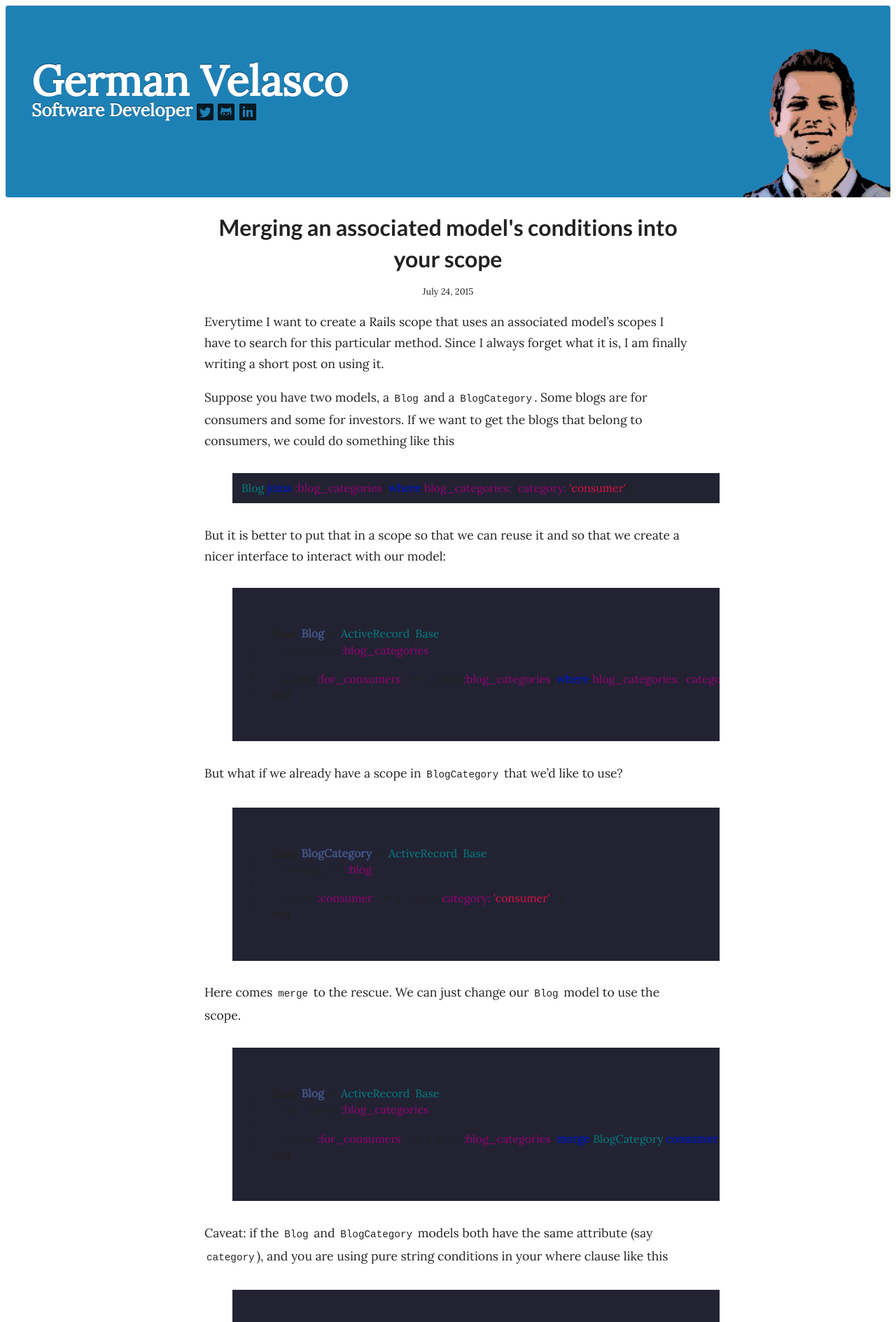
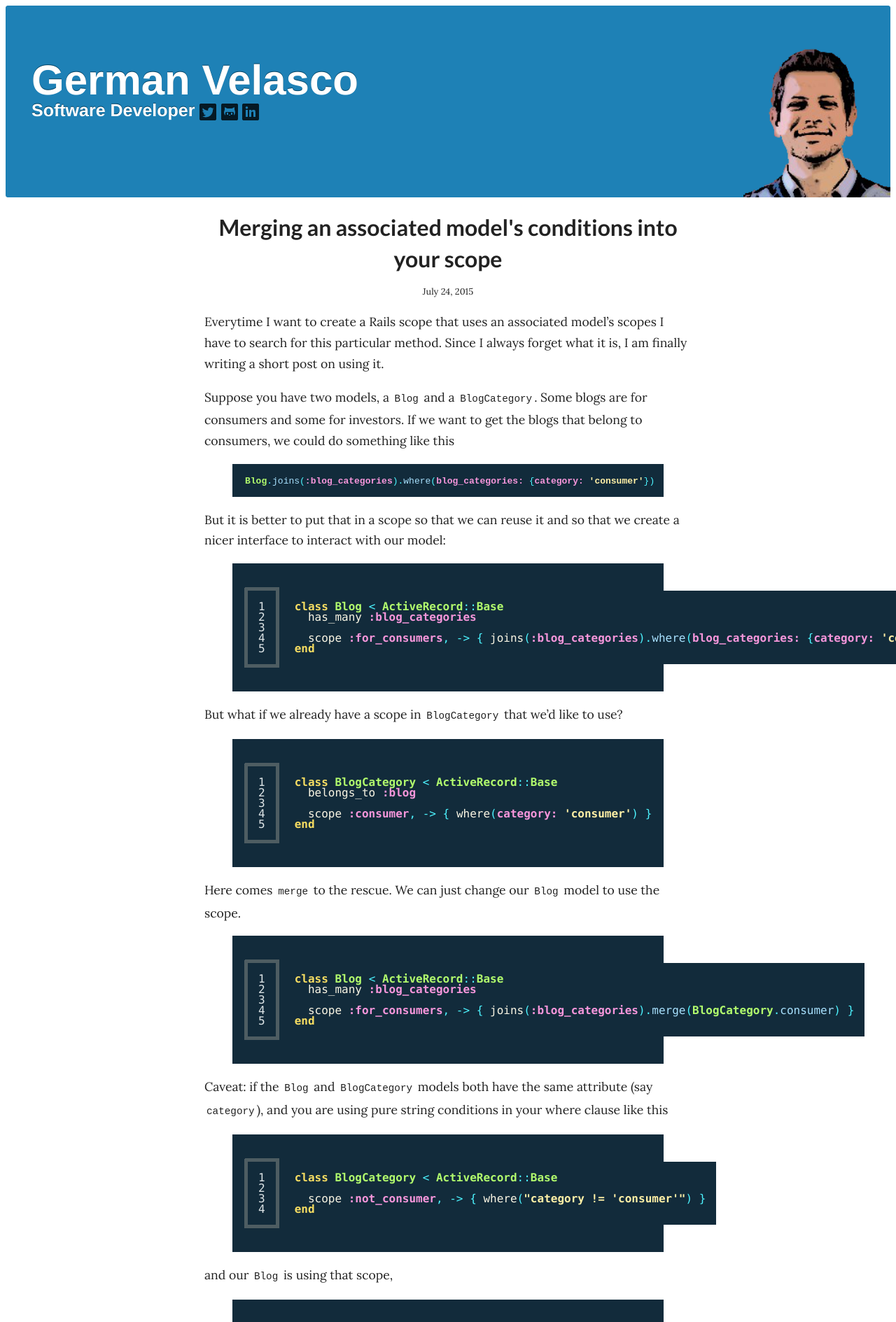
Before and after one commit to germsvel/germsvel.github.io, a Jekyll site: the page built from _posts/2015-07-24-active-record-merge.md, in a window 1280 px wide. Shown: the top 1889 px of the page at 70% size. Built offline with Jekyll 4.4.1, drawn with Linux system fonts in a browser that asks for light colours.

Commit message:
Add new syntax highlighting

```diff
--- a/_sass/base.scss
+++ b/_sass/base.scss
@@ -21,6 +21,7 @@
 }
 
 body {
+  font-family: 'Lora', 'serif';
   font-size: 1em;
   line-height: 1.4;
 }
@@ -107,12 +108,13 @@
 }
 
 p, li, ul, ol, span, div {
-  font-family: 'Lora', 'serif';
 }
 
 pre {
-  background-color: #223;
-  padding: 10px;
+  background-color: #122b3b;
+  font-family: 'Ubuntu Mono', 'Monaco', monospace;
+  padding: 15px;
+  line-height: 15px;
 }
 
 code {
--- a/_sass/modules.scss
+++ b/_sass/modules.scss
@@ -17,12 +17,6 @@
   font-size: 60px;
   line-height: 1;
   color: #fff;
-}
-
-.highlight {
-  display: block;
-  overflow-x: auto;
-  width: 100%;
 }
 
 .introduction {
--- a/css/syntax.css
+++ b/css/syntax.css
@@ -1,60 +1,170 @@
-.highlight  { background: #ffffff; }
-.highlight .c { color: #999988; font-style: italic } /* Comment */
-.highlight .err { color: #a61717; background-color: #e3d2d2 } /* Error */
-.highlight .k { font-weight: bold } /* Keyword */
-.highlight .o { font-weight: bold } /* Operator */
-.highlight .cm { color: #999988; font-style: italic } /* Comment.Multiline */
-.highlight .cp { color: #999999; font-weight: bold } /* Comment.Preproc */
-.highlight .c1 { color: #999988; font-style: italic } /* Comment.Single */
-.highlight .cs { color: #999999; font-weight: bold; font-style: italic } /* Comment.Special */
-.highlight .gd { color: #000000; background-color: #ffdddd } /* Generic.Deleted */
-.highlight .gd .x { color: #000000; background-color: #ffaaaa } /* Generic.Deleted.Specific */
-.highlight .ge { font-style: italic } /* Generic.Emph */
-.highlight .gr { color: #aa0000 } /* Generic.Error */
-.highlight .gh { color: #999999 } /* Generic.Heading */
-.highlight .gi { color: #000000; background-color: #ddffdd } /* Generic.Inserted */
-.highlight .gi .x { color: #000000; background-color: #aaffaa } /* Generic.Inserted.Specific */
-.highlight .go { color: #888888 } /* Generic.Output */
-.highlight .gp { color: #555555 } /* Generic.Prompt */
-.highlight .gs { font-weight: bold } /* Generic.Strong */
-.highlight .gu { color: #aaaaaa } /* Generic.Subheading */
-.highlight .gt { color: #aa0000 } /* Generic.Traceback */
-.highlight .kc { font-weight: bold } /* Keyword.Constant */
-.highlight .kd { font-weight: bold } /* Keyword.Declaration */
-.highlight .kp { font-weight: bold } /* Keyword.Pseudo */
-.highlight .kr { font-weight: bold } /* Keyword.Reserved */
-.highlight .kt { color: #445588; font-weight: bold } /* Keyword.Type */
-.highlight .m { color: #009999 } /* Literal.Number */
-.highlight .s { color: #d14 } /* Literal.String */
-.highlight .na { color: #008080 } /* Name.Attribute */
-.highlight .nb { color: #0086B3 } /* Name.Builtin */
-.highlight .nc { color: #445588; font-weight: bold } /* Name.Class */
-.highlight .no { color: #008080 } /* Name.Constant */
-.highlight .ni { color: #800080 } /* Name.Entity */
-.highlight .ne { color: #990000; font-weight: bold } /* Name.Exception */
-.highlight .nf { color: #0017A2; font-weight: bold } /* Name.Function */
-.highlight .nn { color: #555555 } /* Name.Namespace */
-.highlight .nt { color: #000080 } /* Name.Tag */
-.highlight .nv { color: #008080 } /* Name.Variable */
-.highlight .ow { font-weight: bold } /* Operator.Word */
-.highlight .w { color: #bbbbbb } /* Text.Whitespace */
-.highlight .mf { color: #009999 } /* Literal.Number.Float */
-.highlight .mh { color: #009999 } /* Literal.Number.Hex */
-.highlight .mi { color: #009999 } /* Literal.Number.Integer */
-.highlight .mo { color: #009999 } /* Literal.Number.Oct */
-.highlight .sb { color: #d14 } /* Literal.String.Backtick */
-.highlight .sc { color: #d14 } /* Literal.String.Char */
-.highlight .sd { color: #d14 } /* Literal.String.Doc */
-.highlight .s2 { color: #d14 } /* Literal.String.Double */
-.highlight .se { color: #d14 } /* Literal.String.Escape */
-.highlight .sh { color: #d14 } /* Literal.String.Heredoc */
-.highlight .si { color: #d14 } /* Literal.String.Interpol */
-.highlight .sx { color: #d14 } /* Literal.String.Other */
-.highlight .sr { color: #009926 } /* Literal.String.Regex */
-.highlight .s1 { color: #d14 } /* Literal.String.Single */
-.highlight .ss { color: #990073 } /* Literal.String.Symbol */
-.highlight .bp { color: #999999 } /* Name.Builtin.Pseudo */
-.highlight .vc { color: #008080 } /* Name.Variable.Class */
-.highlight .vg { color: #008080 } /* Name.Variable.Global */
-.highlight .vi { color: #008080 } /* Name.Variable.Instance */
-.highlight .il { color: #009999 } /* Literal.Number.Integer.Long */
+.highlight table td { padding: 5px; }
+.highlight table pre { margin: 0; }
+.highlight {
+  color: #faf6e4;
+  background-color: #122b3b;
+}
+.highlight .gl {
+  color: #dee5e7;
+  background-color: #4e5d62;
+}
+.highlight .c, .highlight .cd, .highlight .cm, .highlight .c1, .highlight .cs {
+  color: #6c8b9f;
+  font-style: italic;
+}
+.highlight .cp {
+  color: #b2fd6d;
+  font-weight: bold;
+  font-style: italic;
+}
+.highlight .err {
+  color: #fefeec;
+  background-color: #cc0000;
+}
+.highlight .gr {
+  color: #fefeec;
+  background-color: #cc0000;
+}
+.highlight .k, .highlight .kd, .highlight .kv {
+  color: #f6dd62;
+  font-weight: bold;
+}
+.highlight .o, .highlight .ow {
+  color: #4df4ff;
+}
+.highlight .p, .highlight .pi {
+  color: #4df4ff;
+}
+.highlight .gd {
+  color: #cc0000;
+}
+.highlight .gi {
+  color: #b2fd6d;
+}
+.highlight .ge {
+  font-style: italic;
+}
+.highlight .gs {
+  font-weight: bold;
+}
+.highlight .gt {
+  color: #dee5e7;
+  background-color: #4e5d62;
+}
+.highlight .kc {
+  color: #f696db;
+  font-weight: bold;
+}
+.highlight .kn {
+  color: #ffb000;
+  font-weight: bold;
+}
+.highlight .kp {
+  color: #ffb000;
+  font-weight: bold;
+}
+.highlight .kr {
+  color: #ffb000;
+  font-weight: bold;
+}
+.highlight .gh {
+  color: #ffb000;
+  font-weight: bold;
+}
+.highlight .gu {
+  color: #ffb000;
+  font-weight: bold;
+}
+.highlight .kt {
+  color: #b2fd6d;
+  font-weight: bold;
+}
+.highlight .no {
+  color: #b2fd6d;
+  font-weight: bold;
+}
+.highlight .nc {
+  color: #b2fd6d;
+  font-weight: bold;
+}
+.highlight .nd {
+  color: #b2fd6d;
+  font-weight: bold;
+}
+.highlight .nn {
+  color: #b2fd6d;
+  font-weight: bold;
+}
+.highlight .bp {
+  color: #b2fd6d;
+  font-weight: bold;
+}
+.highlight .ne {
+  color: #b2fd6d;
+  font-weight: bold;
+}
+.highlight .nl {
+  color: #ffb000;
+  font-weight: bold;
+}
+.highlight .nt {
+  color: #ffb000;
+  font-weight: bold;
+}
+.highlight .m, .highlight .mf, .highlight .mh, .highlight .mi, .highlight .il, .highlight .mo, .highlight .mb, .highlight .mx {
+  color: #f696db;
+  font-weight: bold;
+}
+.highlight .ld {
+  color: #f696db;
+  font-weight: bold;
+}
+.highlight .ss {
+  color: #f696db;
+  font-weight: bold;
+}
+.highlight .s, .highlight .sb, .highlight .sd, .highlight .s2, .highlight .sh, .highlight .sx, .highlight .sr, .highlight .s1 {
+  color: #fff0a6;
+  font-weight: bold;
+}
+.highlight .se {
+  color: #4df4ff;
+  font-weight: bold;
+}
+.highlight .sc {
+  color: #4df4ff;
+  font-weight: bold;
+}
+.highlight .si {
+  color: #4df4ff;
+  font-weight: bold;
+}
+.highlight .nb {
+  font-weight: bold;
+}
+.highlight .ni {
+  color: #999999;
+  font-weight: bold;
+}
+.highlight .w {
+  color: #BBBBBB;
+}
+.highlight .nf {
+  color: #a8e1fe;
+}
+.highlight .py {
+  color: #a8e1fe;
+}
+.highlight .na {
+  color: #a8e1fe;
+}
+.highlight .nv, .highlight .vc, .highlight .vg, .highlight .vi {
+  color: #a8e1fe;
+  font-weight: bold;
+}
+
+pre {
+  padding: 15px;
+  line-height: 15px;
+  font-family: 'Ubuntu Mono', 'Monaco', monospace;
+}
```
Also changed, not shown: 2 other files.
